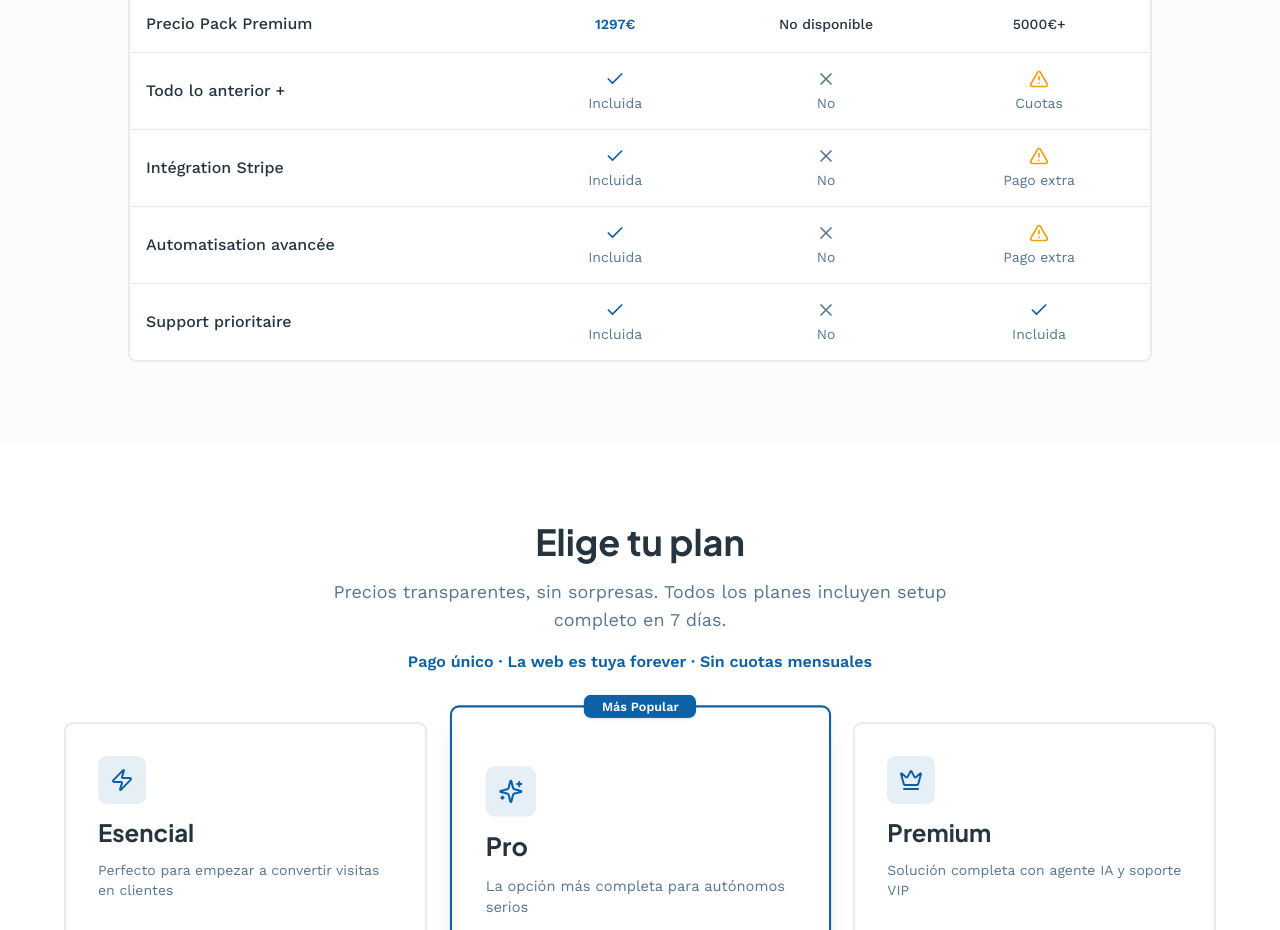
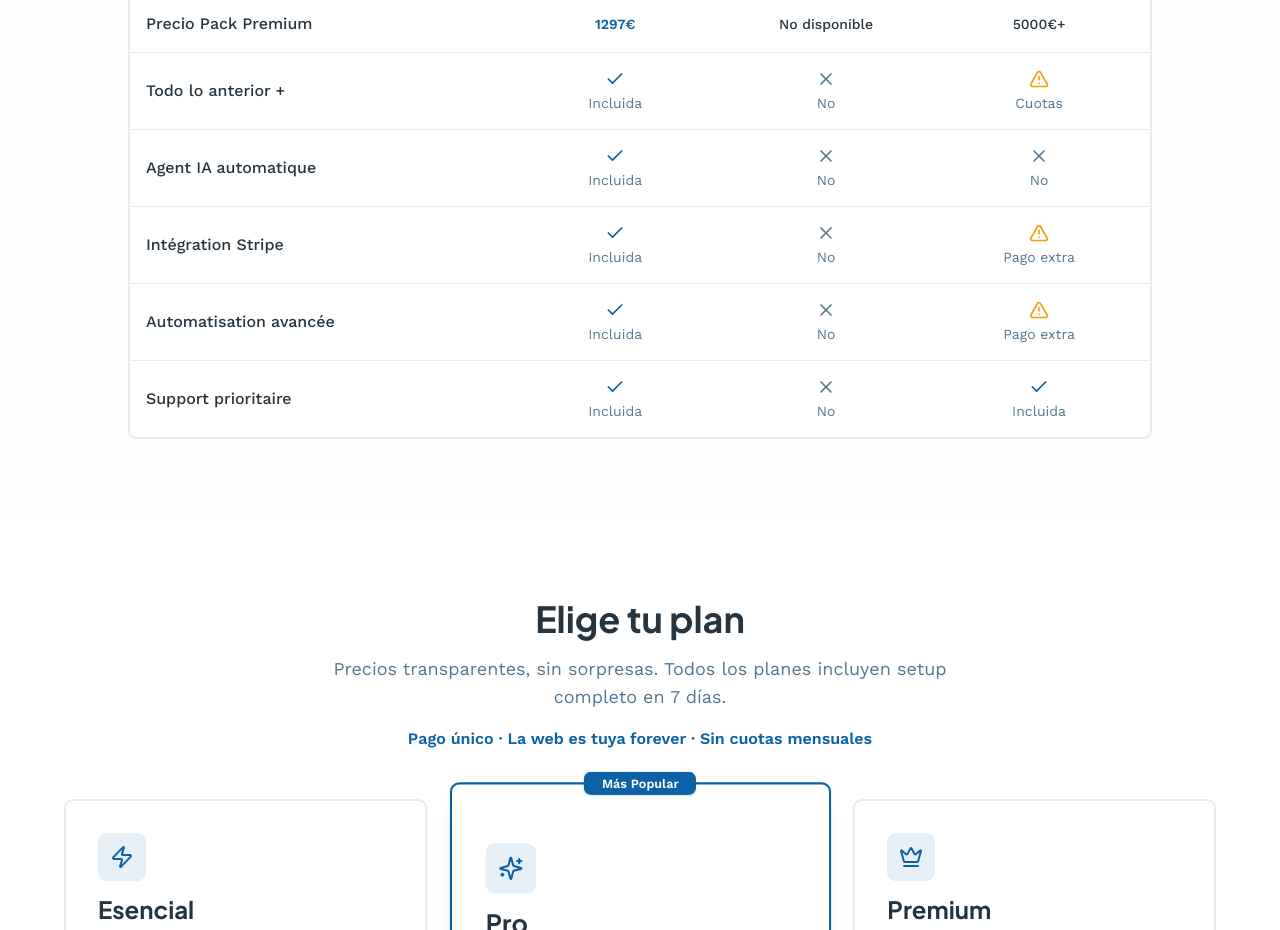
Before and after one commit to fsmartcfs-code/sg-f578bdde-0a98-4ac7-af00-b40a6d478feb-1776842642, a Next.js app: page / in a window 1280 px wide. Shown: the part 5140-6070 px from the top of the page. Built offline with nearby package versions, Linux system fonts and the light colour scheme.

Commit message:
feat(ui): add automatic AI agent to premium pack

```diff
--- a/src/components/ComparisonTable.tsx
+++ b/src/components/ComparisonTable.tsx
@@ -85,6 +85,12 @@ const premiumFeatures = [
     wpa: true,
     cheap: false,
     agency: "partial",
+  },
+  {
+    name: "Agent IA automatique",
+    wpa: true,
+    cheap: false,
+    agency: false,
   },
   {
     name: "Intégration Stripe",
```
